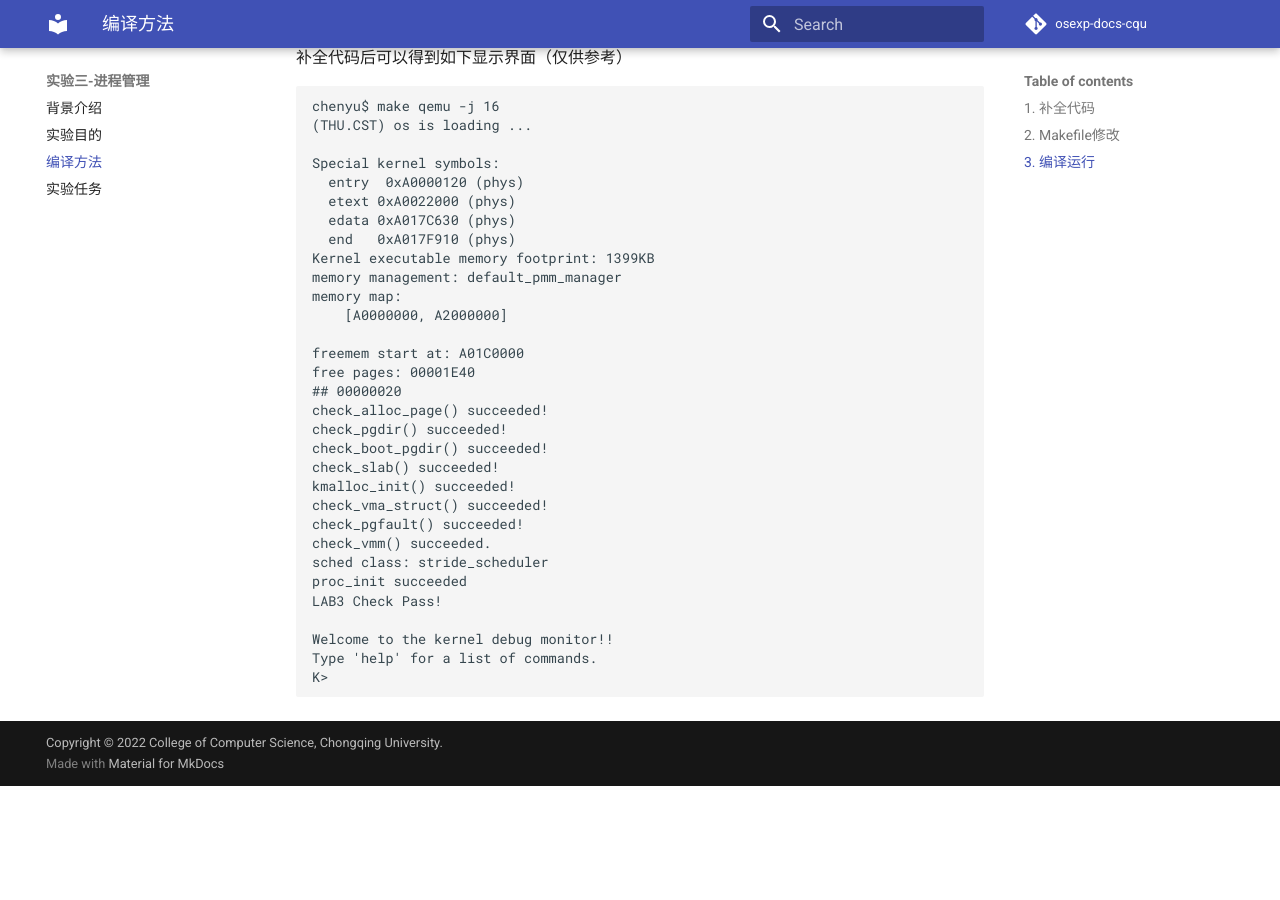
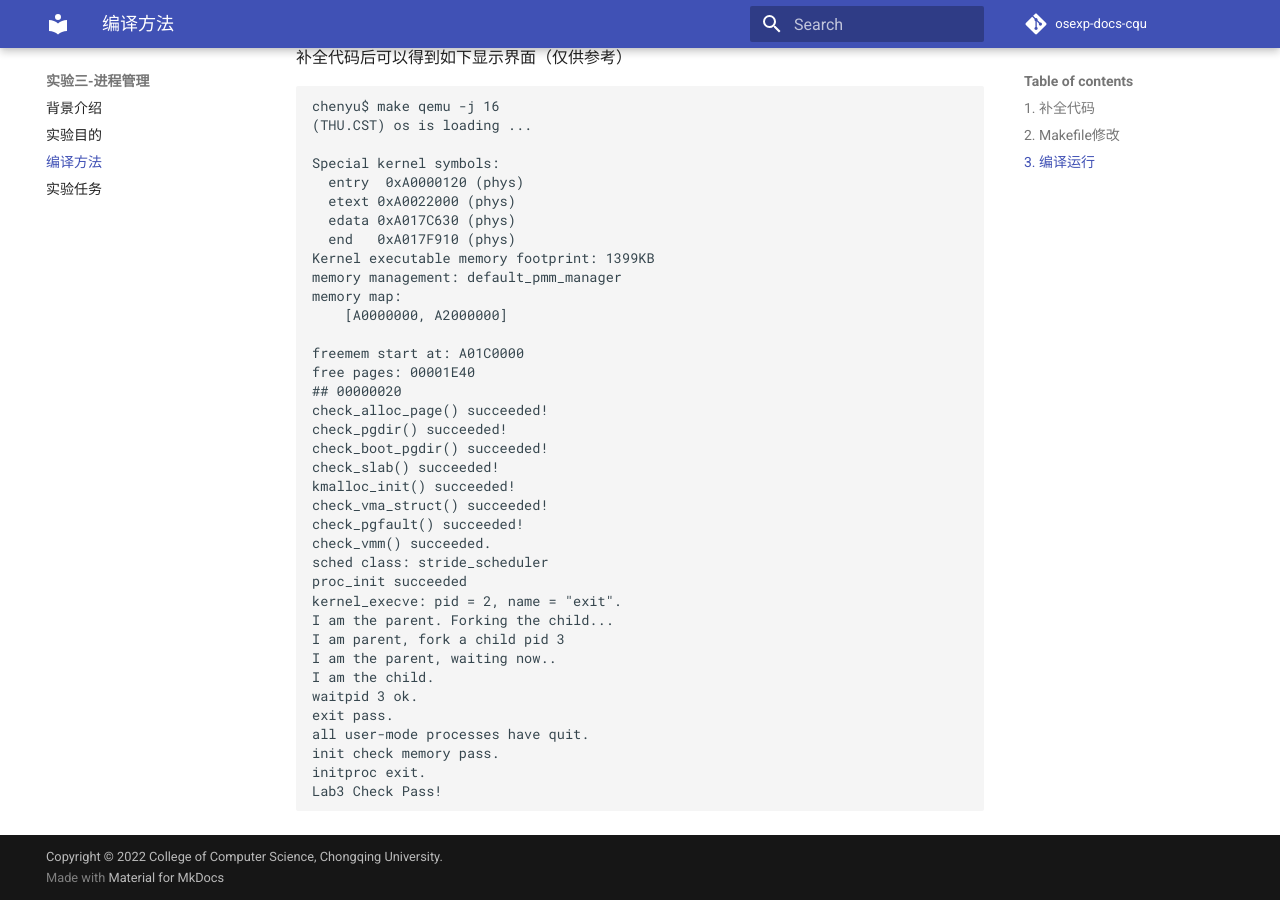
Before and after one commit to CQU-CS-LABs/osexp-docs-cqu, an MkDocs documentation site: the page built from docs/lab3/method.md, in a window 1280 px wide and 900 px high, scrolled down 669 px. Built offline with MkDocs 1.6.1 and Material for MkDocs 9.7.7, drawn with Linux system fonts in a browser that asks for light colours; comment, search, counter and statistics services are not loaded; before the commit the page ends 1455 px from its top, so only the background shows below that.

Commit message:
fix lab3 result

````diff
--- a/docs/lab3/method.md
+++ b/docs/lab3/method.md
@@ -47,9 +47,15 @@ check_pgfault() succeeded!
 check_vmm() succeeded.
 sched class: stride_scheduler
 proc_init succeeded
-LAB3 Check Pass!
-
-Welcome to the kernel debug monitor!!
-Type 'help' for a list of commands.
-K>
+kernel_execve: pid = 2, name = "exit".
+I am the parent. Forking the child...
+I am parent, fork a child pid 3
+I am the parent, waiting now..
+I am the child.
+waitpid 3 ok.
+exit pass.
+all user-mode processes have quit.
+init check memory pass.
+initproc exit.
+Lab3 Check Pass!
 ```
````
